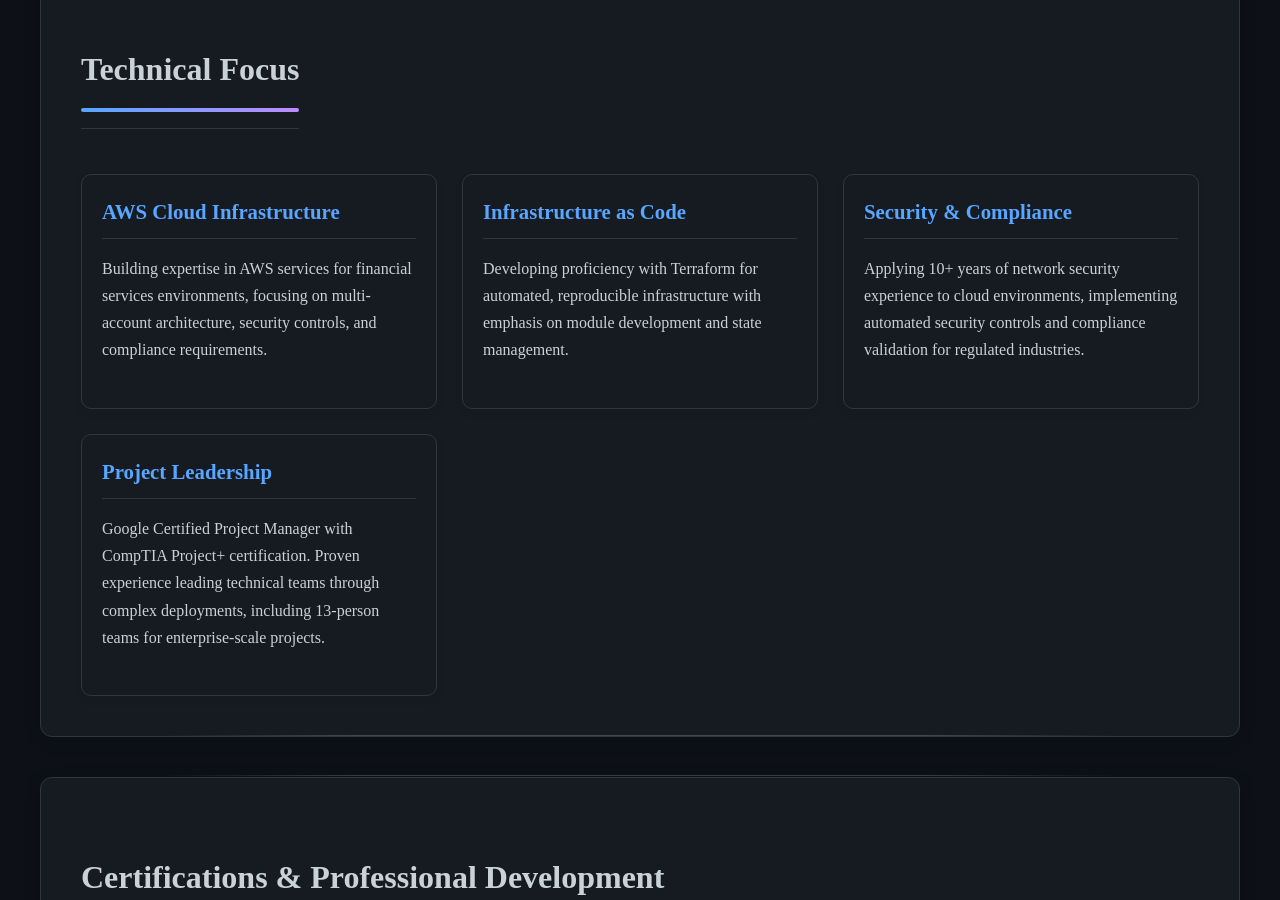
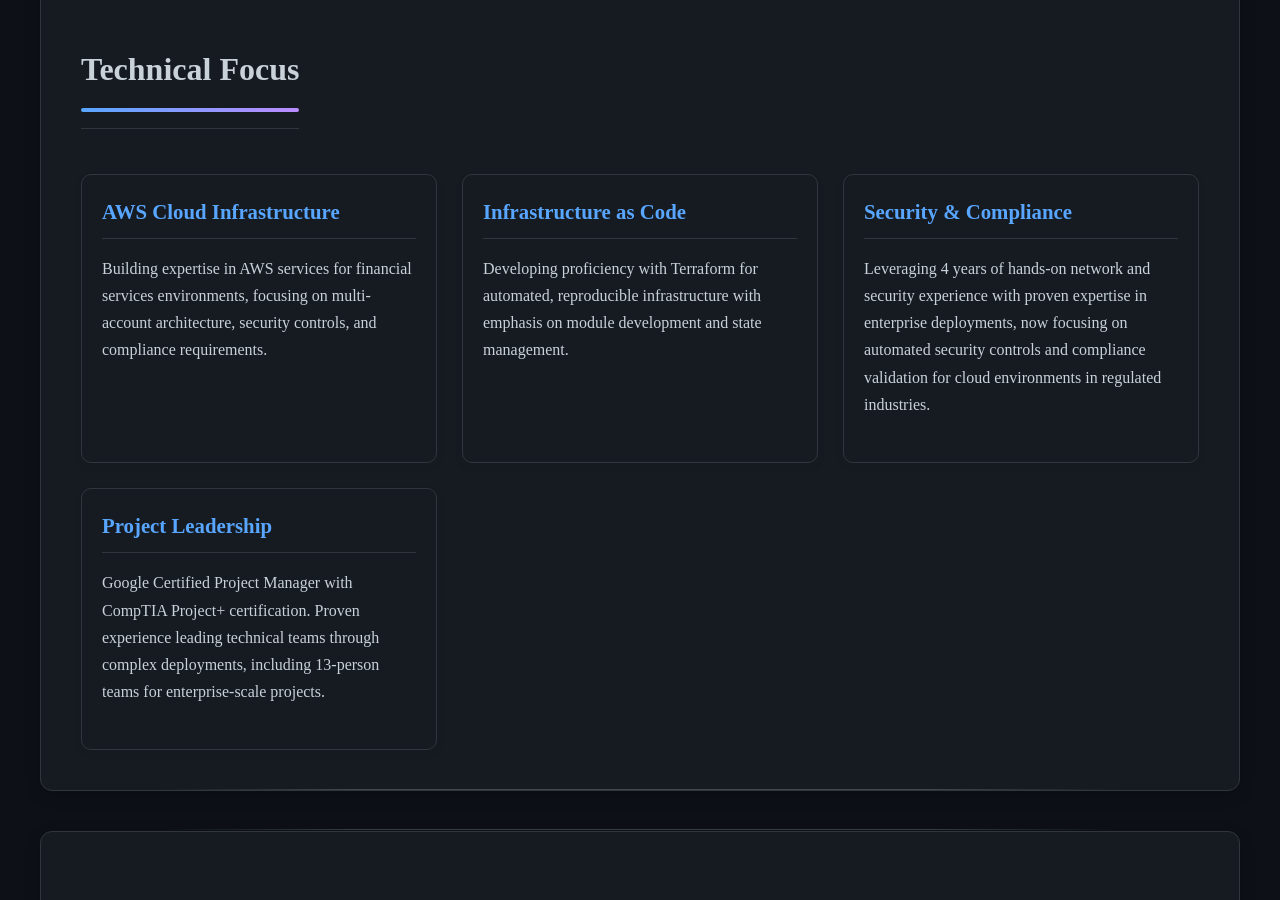
Before and after one commit to joshuamichaelhall/joshuamichaelhall.github.io, a Jekyll site: the page built from pages/about.md, in a window 1280 px wide and 900 px high, scrolled down 752 px. Built offline with Jekyll 4.4.1, drawn with Linux system fonts in a browser that asks for light colours; nearby versions of some CDN libraries.

Commit message:
Update: wording about years of network experience

```diff
--- a/pages/about.md
+++ b/pages/about.md
@@ -29,7 +29,7 @@ permalink: /about/
     </div>
     <div class="expertise-item">
       <h3>Security & Compliance</h3>
-      <p>Applying 10+ years of network security experience to cloud environments, implementing automated security controls and compliance validation for regulated industries.</p>
+      <p>Leveraging 4 years of hands-on network and security experience with proven expertise in enterprise deployments, now focusing on automated security controls and compliance validation for cloud environments in regulated industries.</p>
     </div>
     <div class="expertise-item">
       <h3>Project Leadership</h3>
```
